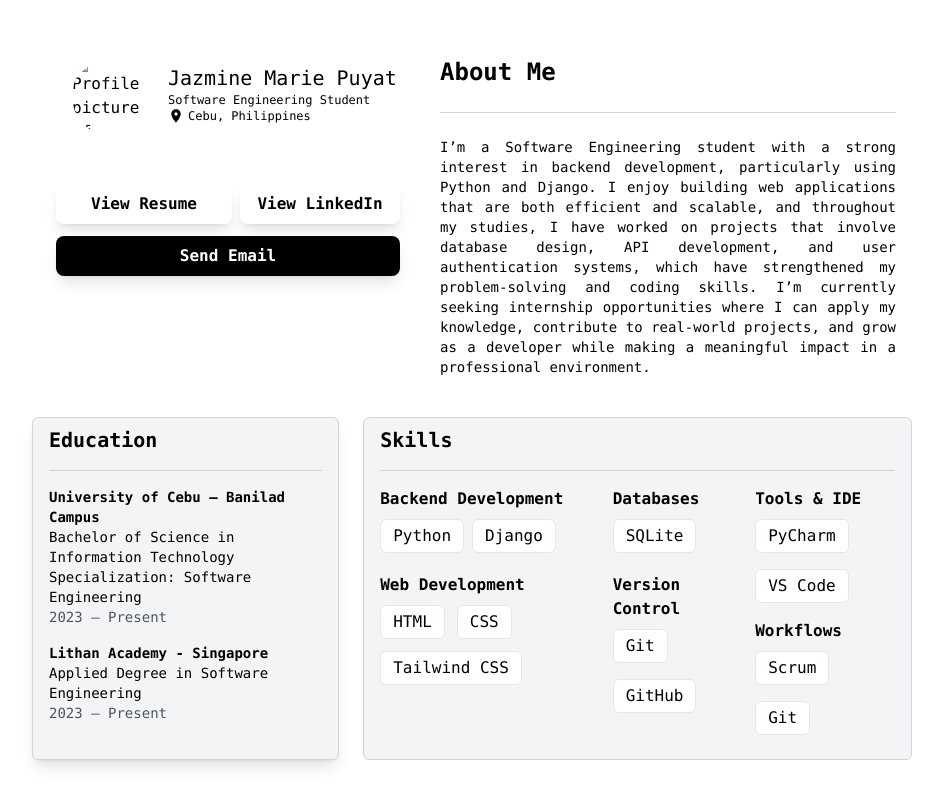
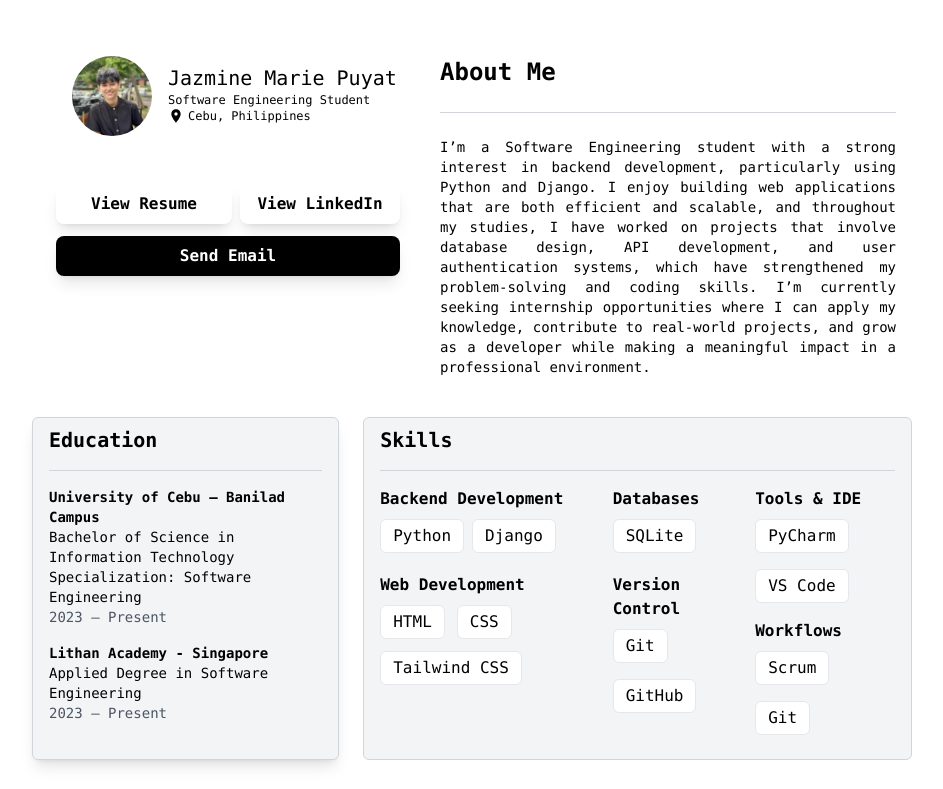
Before and after one commit to jmdaragosa/portfolio, a plain HTML site: page index.html in a window 1280 px wide. Shown: the top 789 px of the page, without its empty margins (168-1111 px from the left). Drawn offline with nearby package versions, Linux system fonts and the light colour scheme; the site is published under a folder, as on GitHub Pages, so addresses that start at the root find nothing.

Commit message:
Modified picture source

```diff
--- a/index.html
+++ b/index.html
@@ -14,7 +14,7 @@
       <div class="ml-2">
         <div class="flex flex-row">
           <img
-            src="/images/profile-pic.jpg"
+            src="images/profile-pic.jpg"
             alt="Profile picture of Jazmine Marie Puyat"
             class="size-20 object-cover rounded-[50%] m-4"
           />
```
